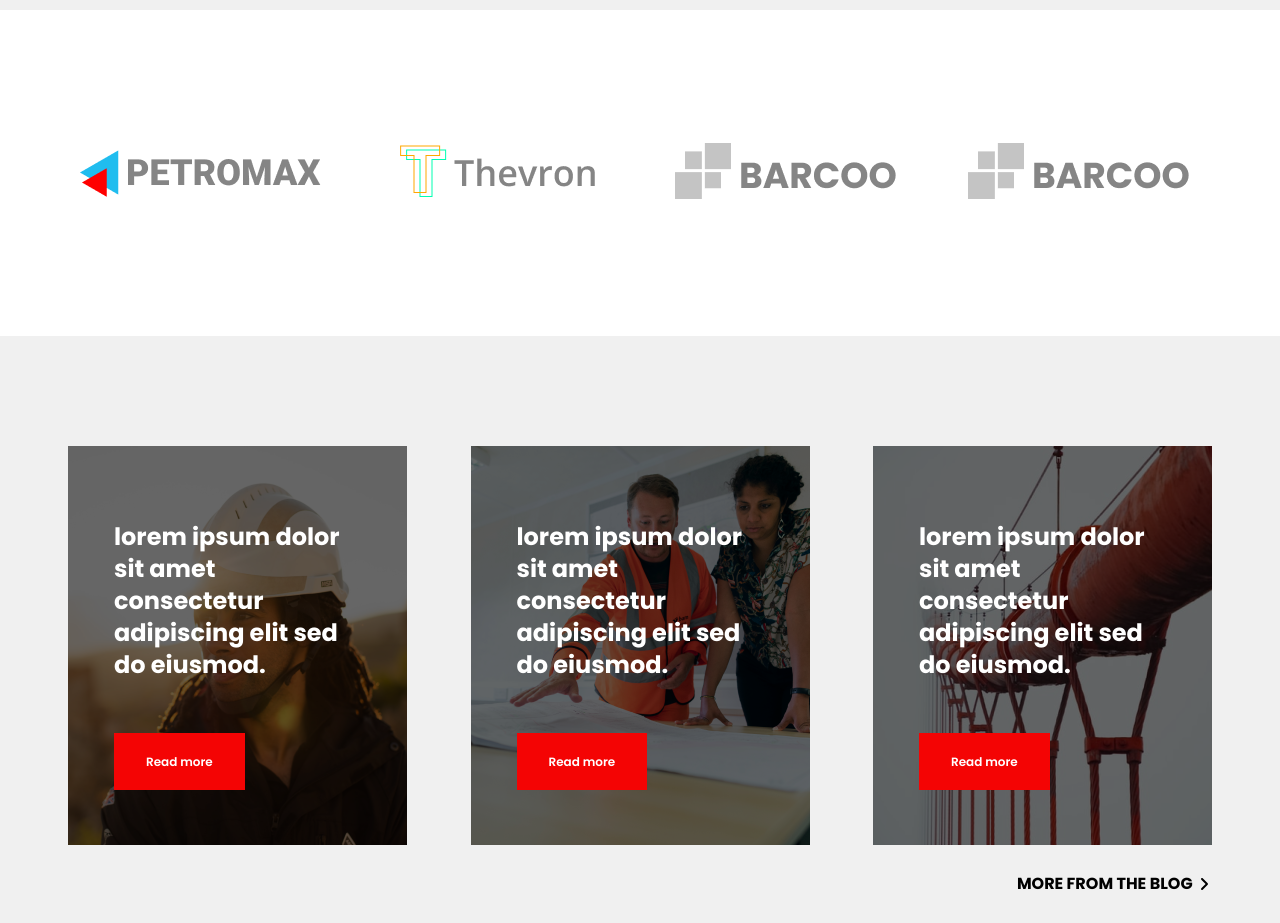
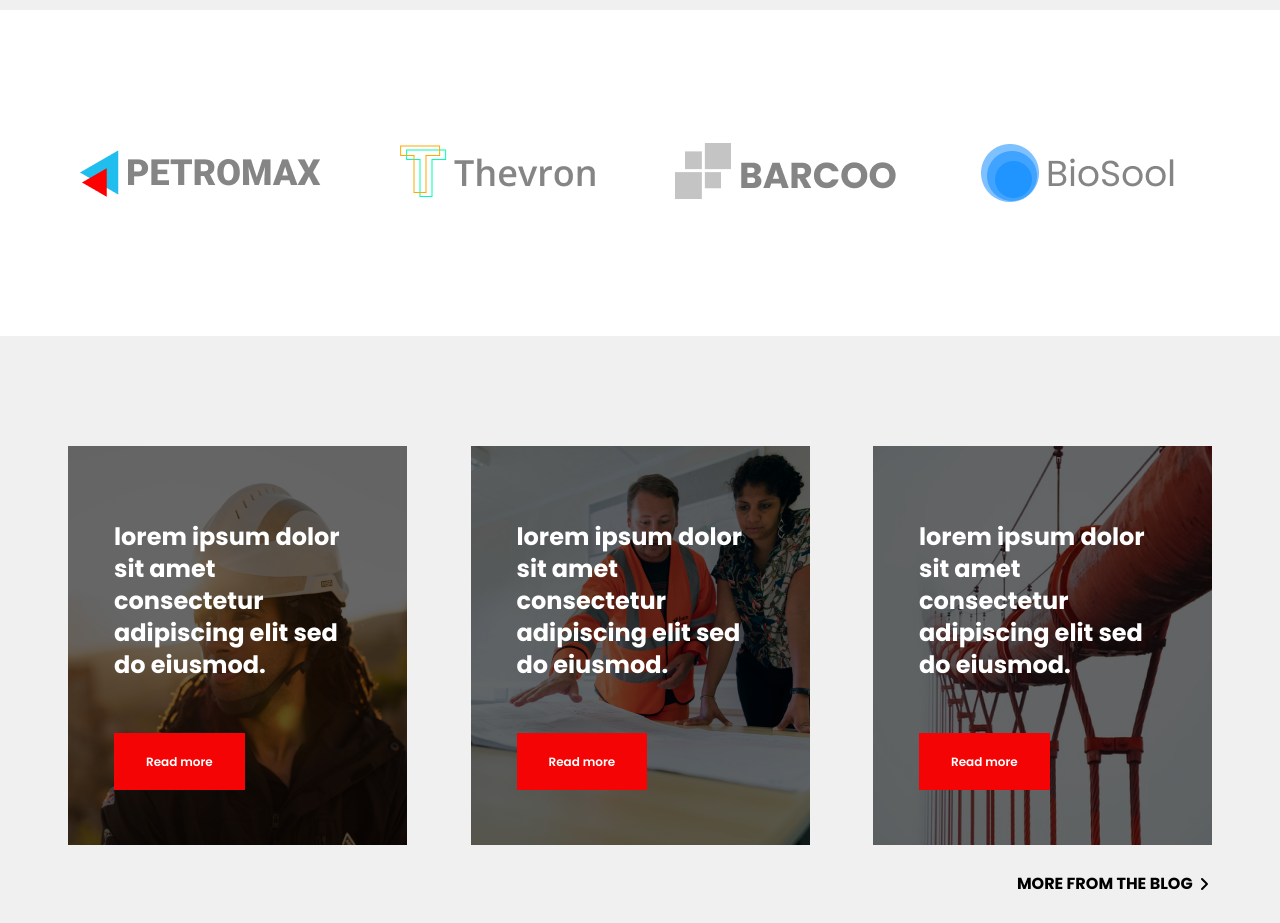
Before and after one commit to imonrana/petoil, a React (Vite) app: page / in a window 1280 px wide. Shown: the part 3100-4023 px from the top of the page. Built offline with nearby package versions, Linux system fonts and the light colour scheme.

Commit message:
logo path update

```diff
--- a/src/Components/Logo/Logo.jsx
+++ b/src/Components/Logo/Logo.jsx
@@ -21,7 +21,7 @@ const Logo = () => {
             <img src={logoThree} alt="logo3" />
         </figure>
         <figure>
-            <img src={logoThree} alt="logo4" />
+            <img src={logoFour} alt="logo4" />
         </figure>
        </div>
      </Container>
```
